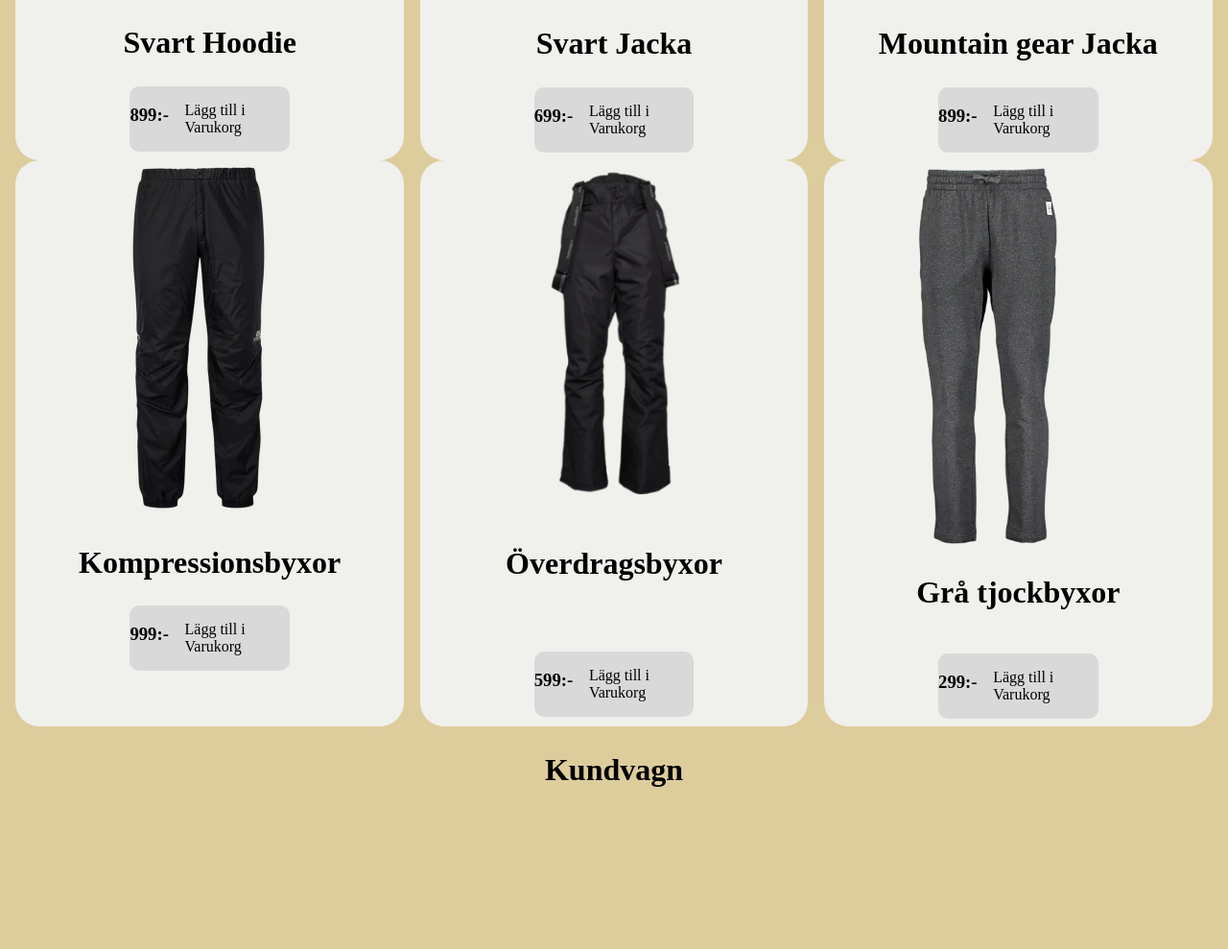
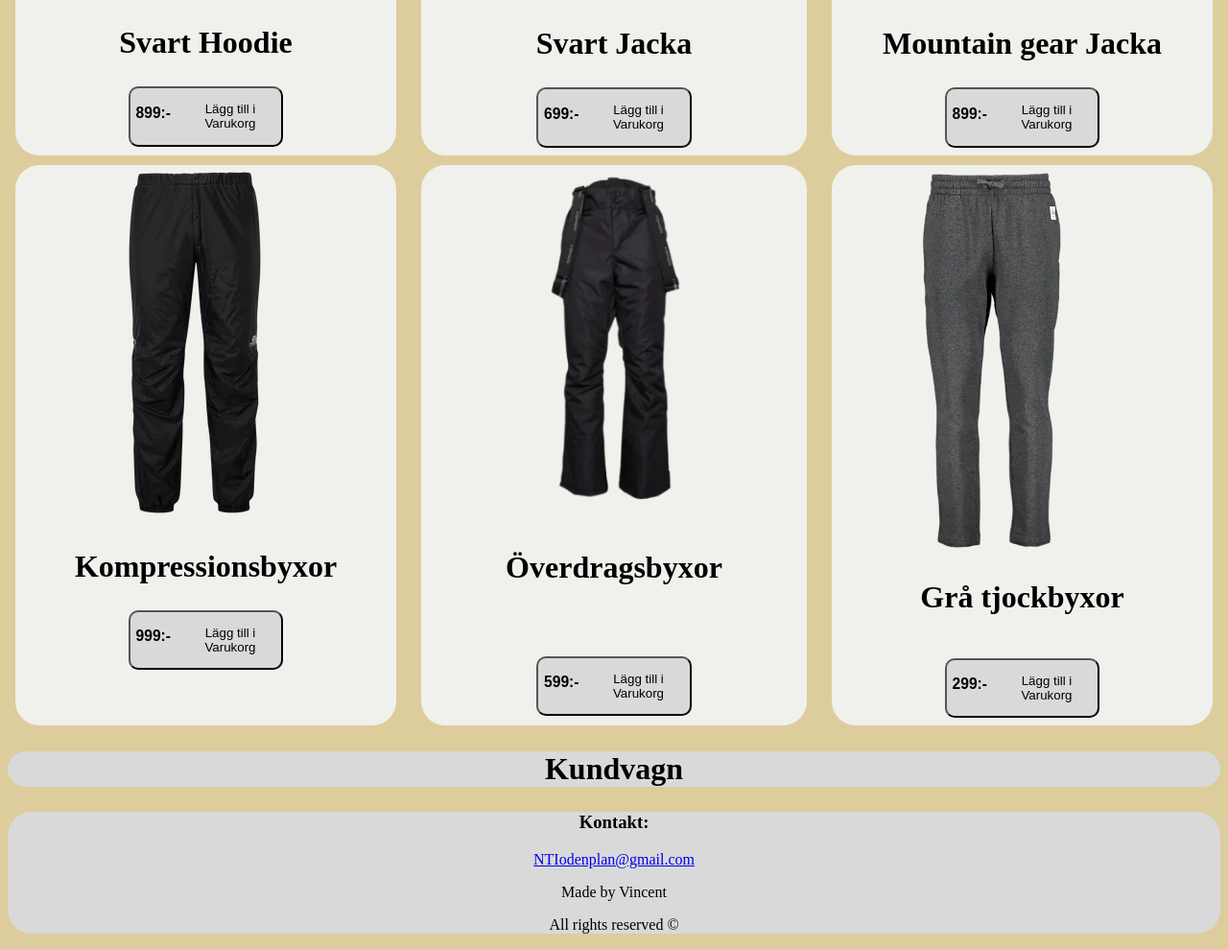
Before and after one commit to TE23D-Sabrie-Vincent/Webbshop-projekt--Noelles-, a plain HTML site: page index.html in a window 1280 px wide. Shown: the part 1023-2012 px from the top of the page at 96% size. Before the commit the page ends 1870 px from the top, so only its background shows below. Drawn offline with Linux system fonts and the light colour scheme; a web font is replaced by a local one.

Commit message:
Klar med Html koden och basically style.css (eventuella uppdateringar kan ske)

```diff
--- a/Style.css
+++ b/Style.css
@@ -12,13 +12,13 @@ h1,
     font-style: normal;
 }
 
-h2{
+h2 {
     font-size: 200%;
 }
 
-.transparent-div{
+.transparent-div {
     background-color: #DDCD9D;
-    opacity:0.5;
+    opacity: 0.5;
     border-radius: 25px;
     margin-left: 5%;
     margin-right: 5%;
@@ -67,7 +67,7 @@ nav {
 
 }
 
-.Noelles_varuhus{
+.Noelles_varuhus {
     background-color: #D9D9D9;
     border-radius: 15px;
     margin-left: 1%;
@@ -77,11 +77,11 @@ nav {
     justify-content: space-between;
 }
 
-#Rubrik_varuhus{
+#Rubrik_varuhus {
     text-align: center;
 }
 
-.Varuhus_logos{
+.Varuhus_logos {
     width: 60%;
     margin-left: 15%;
     /* height: 50%; */
@@ -96,12 +96,13 @@ main {
     margin-top: 1%;
     margin-bottom: 1%;
     border-radius: 25px;
+    gap: 10px;
     /* display: flex;
     flex-direction: row; */
     /* max-width: max-content; */
 }
 
-.Produkt-lådor{
+.Produkt-lådor {
     display: flex;
     flex-direction: column;
     background-color: #f0f0ed;
@@ -112,7 +113,7 @@ main {
     /* background-color: white; */
 }
 
-.Produkt-bilder{
+.Produkt-bilder {
     width: fit-content;
     height: fit-content;
     max-width: fit-content;
@@ -120,11 +121,11 @@ main {
     /* align-items: center; */
 }
 
-#Överdragsbyxor-id{
+#Överdragsbyxor-id {
     height: 72.5%;
 }
 
-#Grå_tjockbyxor-id{
+#Grå_tjockbyxor-id {
     height: 80%;
     width: 70%;
     align-self: center;
@@ -133,17 +134,17 @@ main {
 
 }
 
-.Produkt-namn{
+.Produkt-namn {
     text-align: center;
 }
 
-.Produkt-pris{
+.Produkt-pris {
     /* display: flex;
     flex-direction: column; */
     margin-right: 10%;
 }
 
-.Produkt-varukorg{
+.Produkt-varukorg {
     display: flex;
     justify-content: flex-end;
     background-color: #D9D9D9;
@@ -151,7 +152,9 @@ main {
     margin-left: auto;
     margin-right: auto;
     border-radius: 10px;
+    /* border: #f0f0ed;  */
 }
+
 
 h1 {
     text-align: center;
@@ -169,10 +172,17 @@ h1 {
     background-repeat: no-repeat;
 }
 
-.Kundvagn-rubrik{
+.Kundvagn-rubrik {
     text-align: center;
 }
 
-.Kundvagn-låda{
-    background-color:#D9D9D9;
+.Kundvagn-låda {
+    background-color: #D9D9D9;
+    border-radius: 25px;
 }
+
+footer {
+    text-align: center;
+    background-color: #D9D9D9;
+    border-radius: 25px;
+}
--- a/index.html
+++ b/index.html
@@ -73,11 +73,12 @@
                 <h2 class="Produkt-namn">Svart Hoodie</h2>
             </div>
 
-            <div class="Produkt-varukorg">
+            <button onclick="lägg_till_korg()" class="Produkt-varukorg">
                 <h3 class="Produkt-pris">899:-</h3>
                 <p>Lägg till i Varukorg</p>
-            </div>
+            </button>
         </div>
+
 
         <div class="Produkt-lådor">
             <div>
@@ -85,10 +86,10 @@
                 <h2 class="Produkt-namn">Svart Jacka</h2>
             </div>
 
-            <div class="Produkt-varukorg">
+            <button onclick="lägg_till_korg()" class="Produkt-varukorg">
                 <h3 class="Produkt-pris">699:-</h3>
                 <p>Lägg till i Varukorg</p>
-            </div>
+            </button>
         </div>
 
         <div class="Produkt-lådor">
@@ -97,10 +98,10 @@
                 <h2 class="Produkt-namn">Mountain gear Jacka</h2>
             </div>
 
-            <div class="Produkt-varukorg">
+            <button onclick="lägg_till_korg()" class="Produkt-varukorg">
                 <h3 class="Produkt-pris">899:-</h3>
                 <p>Lägg till i Varukorg</p>
-            </div>
+            </button>
         </div>
 
         <div class="Produkt-lådor">
@@ -109,10 +110,10 @@
                     alt="Kompressions byxor">
                 <h2 class="Produkt-namn">Kompressionsbyxor</h2>
             </div>
-            <div class="Produkt-varukorg">
+            <button onclick="lägg_till_korg()" class="Produkt-varukorg">
                 <h3 class="Produkt-pris">999:-</h3>
                 <p>Lägg till i Varukorg</p>
-            </div>
+            </button>
         </div>
 
         <div class="Produkt-lådor">
@@ -121,10 +122,10 @@
                     alt="Vinterbyxor överdragsbyxor">
                 <h2 class="Produkt-namn">Överdragsbyxor</h2>
             </div>
-            <div class="Produkt-varukorg">
+            <button onclick="lägg_till_korg()" class="Produkt-varukorg">
                 <h3 class="Produkt-pris">599:-</h3>
                 <p>Lägg till i Varukorg</p>
-            </div>
+            </button>
         </div>
 
         <div class="Produkt-lådor">
@@ -132,18 +133,26 @@
                 <img id="Grå_tjockbyxor-id" src="./img/Grey sweatpants webp.webp" alt="Grå sweatpants">
                 <h2 class="Produkt-namn">Grå tjockbyxor</h2>
             </div>
-            <div class="Produkt-varukorg">
+            <button onclick="lägg_till_korg()" class="Produkt-varukorg">
                 <h3 class="Produkt-pris">299:-</h3>
                 <p>Lägg till i Varukorg</p>
-            </div>
+            </button>
         </div>
     </main>
     <article>
-        <div class="kundvagn-låda">
+        <div class="Kundvagn-låda">
             <h2 class="Kundvagn-rubrik">Kundvagn</h2>
         </div>
     </article>
 
+    <footer>
+   <h3>Kontakt:</h3>
+        <a href="https://ntigymnasiet.se/stockholm-odenplan/kontakt/">
+            <p> NTIodenplan@gmail.com</p>
+        </a>
+        <p>Made by Vincent</p>
+        <p>All rights reserved ©</p>
+    </footer>
 </body>
 
 </html>
--- a/script.js
+++ b/script.js
@@ -1,3 +1,3 @@
-lägg_till_korg(){
+function lägg_till_korg(){
     console.log("Du har lagt till en produkt till varukorgen")
 }
```
